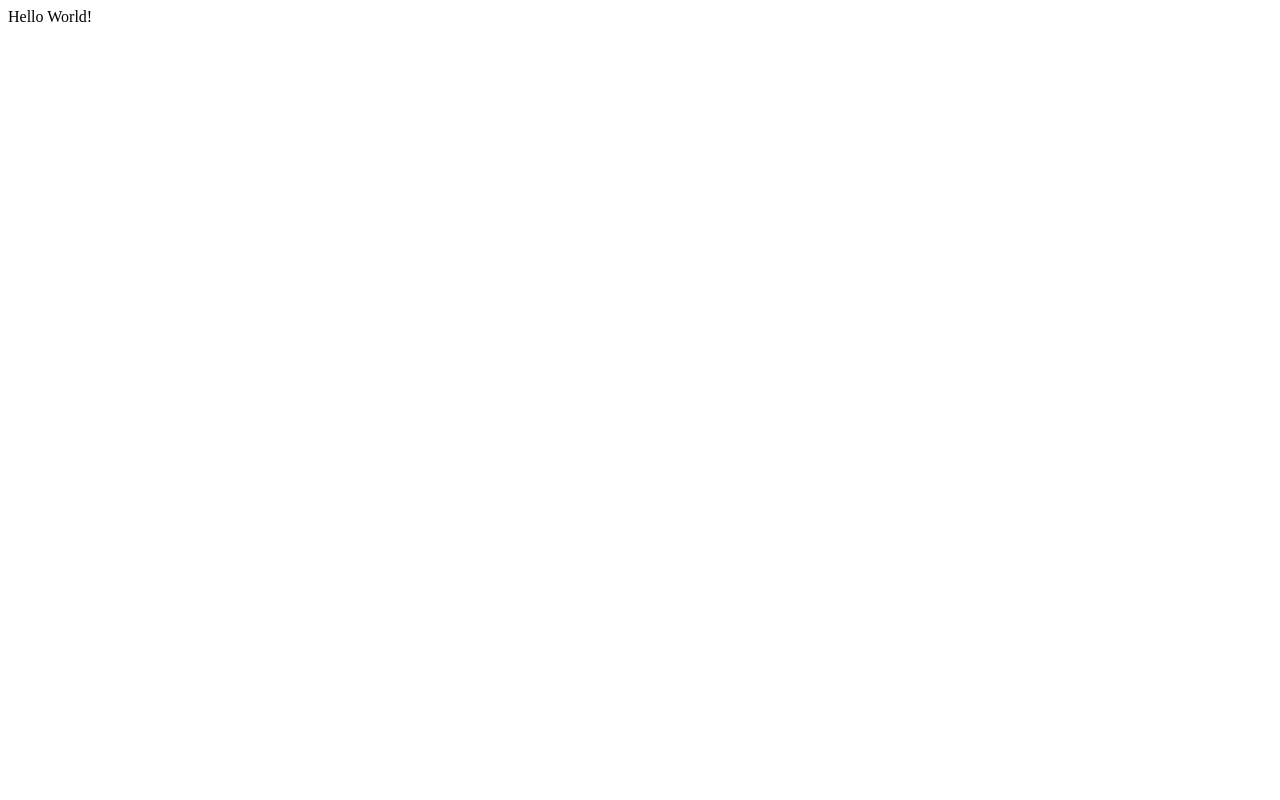
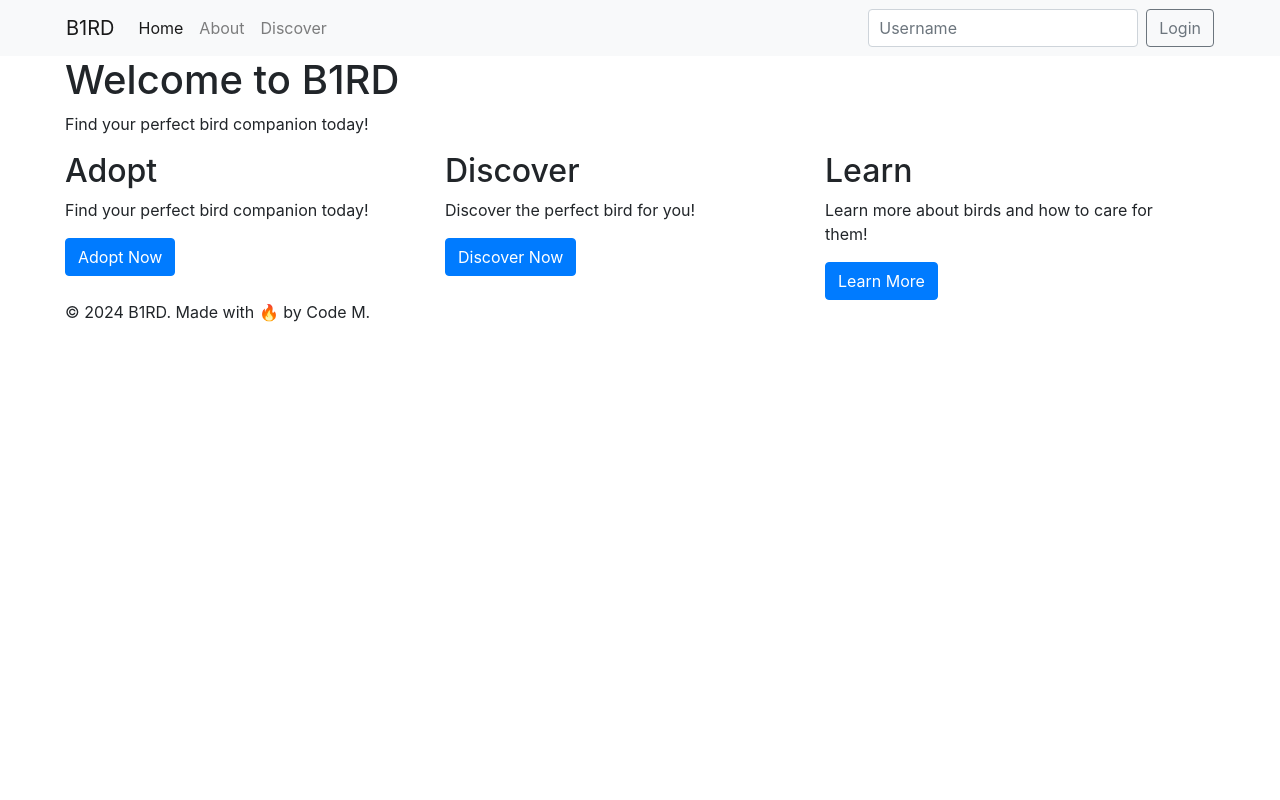
Before and after one commit to micahborg/b1rd, a PHP site: page / in a window 1280 px wide. Before the commit the page is almost empty. Run offline with PHP 8.4, Linux system fonts and the light colour scheme.

Commit message:
homepage commit, logo upload, navbar finished

```diff
--- /dev/null
+++ b/css/style.css
@@ -0,0 +1,9 @@
+/* set the background of the entire website to the HEX code F1EAD5 */
+body {
+    background-color: white;
+} /* BACKGROUND COLOR */
+
+.navbar-collapse, .container {
+    margin-left: 50px;
+    margin-right: 50px;
+} /* NAVBAR MARGINS */
--- a/index.php
+++ b/index.php
@@ -1,5 +1,70 @@
-<html>
-    <?php
-        echo "Hello World!";
-    ?>
+<!DOCTYPE html>
+<html lang="en">
+<head>
+    <meta charset="UTF-8">
+    <title>B1RD: Online Bird Adoption Platform</title>
+    <link rel="icon" type="image/x-icon" href="images/favicon.ico">
+    <meta http-equiv="X-UA-Compatible" content="IE=edge">
+    <meta name="viewport" content="width=device-width, initial-scale=1">
+    <link rel="stylesheet" href="https://maxcdn.bootstrapcdn.com/bootstrap/4.5.2/css/bootstrap.min.css">
+    <link rel="stylesheet" href="css/style.css">
+</head>
+<body>
+    <nav class="navbar navbar-expand-lg navbar-light bg-light">
+        <div class="collapse navbar-collapse" id="navbarTogglerDemo01">
+            <button class="navbar-toggler" type="button" data-toggle="collapse" data-target="#navbarTogglerDemo01" aria-controls="navbarTogglerDemo01" aria-expanded="false" aria-label="Toggle navigation">
+                <span class="navbar-toggler-icon"></span>
+            </button>
+            <a class="navbar-brand" href="#">B1RD</a>
+            <ul class="navbar-nav mr-auto mt-2 mt-lg-0">
+                <li class="nav-item active">
+                    <a class="nav-link" href="#">Home <span class="sr-only">(current)</span></a>
+                </li>
+                <li class="nav-item">
+                    <a class="nav-link" href="#">About</a>
+                </li>
+                <li class="nav-item">
+                    <a class="nav-link" href="#">Discover</a>
+                </li>
+            </ul>
+            <form class="form-inline">
+                <input class="form-control mr-sm-2" type="text" placeholder="Username" aria-label="Username" style="padding-left: 10px; padding-right: 10px;">
+                <button class="btn btn-outline-secondary my-2 my-sm-0" type="submit">Login</button>
+            </form>
+        </div>
+    </nav>
+    <div class="container">
+        <div class="row">
+            <div class="col-md-12">
+                <h1>Welcome to B1RD</h1>
+                <p>Find your perfect bird companion today!</p>
+            </div>
+        </div>
+        <div class="row" style="justify-content: center;">
+            <div class="col">
+                <h2>Adopt</h2>
+                <p>Find your perfect bird companion today!</p>
+                <a href="#" class="btn btn-primary">Adopt Now</a>
+            </div>
+            <div class="col">
+                <h2>Discover</h2>
+                <p>Discover the perfect bird for you!</p>
+                <a href="#" class="btn btn-primary">Discover Now</a>
+            </div>
+            <div class="col">
+                <h2>Learn</h2>
+                <p>Learn more about birds and how to care for them!</p>
+                <a href="#" class="btn btn-primary">Learn More</a>
+            </div>
+        </div>
+    </div>
+    <script src="https://ajax.googleapis.com/ajax/libs/jquery/3.5.1/jquery.min.js"></script>
+    <script src="https://cdnjs.cloudflare.com/ajax/libs/popper.js/1.16.0/umd/popper.min.js"></script>
+    <script src="https://maxcdn.bootstrapcdn.com/bootstrap/4.5.2/js/bootstrap.min.js"></script>
+</body>
+<footer>
+    <div class="container">
+        <p>&copy; 2024 B1RD. Made with 🔥 by Code M.</p>
+    </div>
+</footer>
 </html>
```
Also changed, not shown: images/b1rd_logo.png (added), images/favicon.ico (added).
